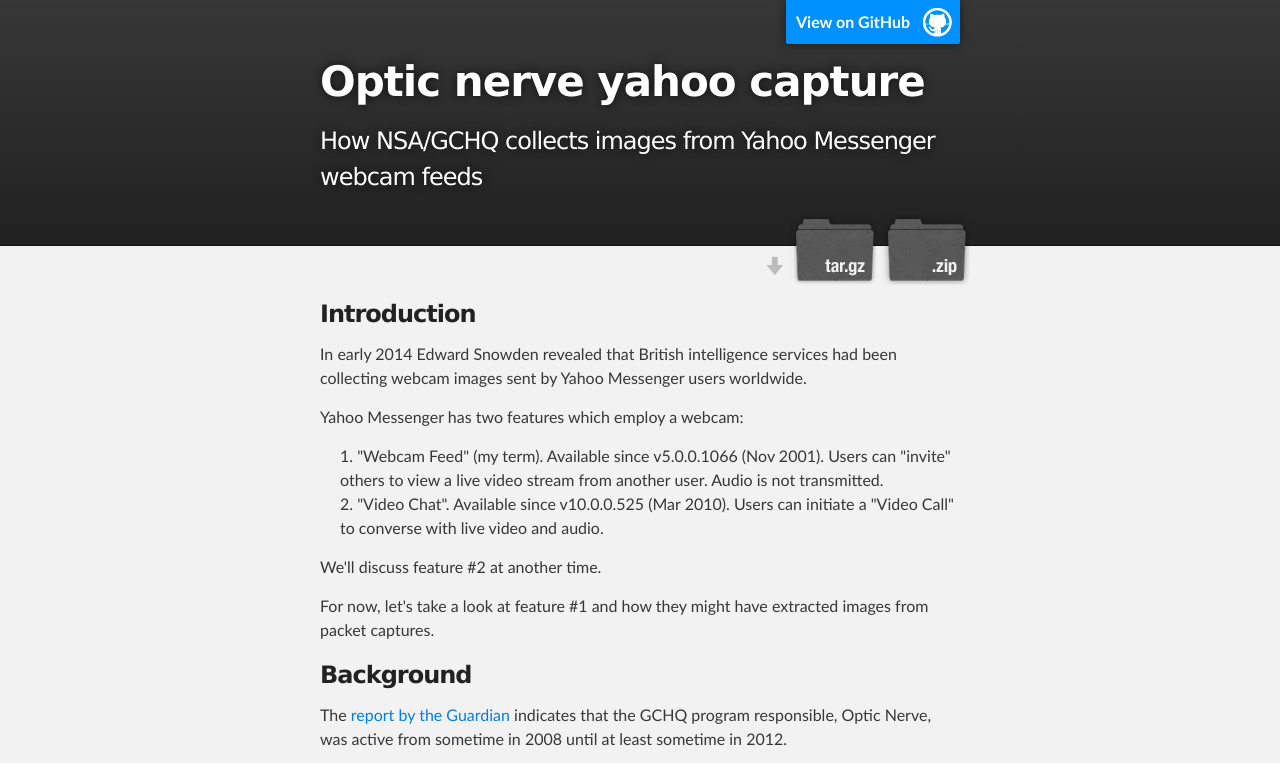
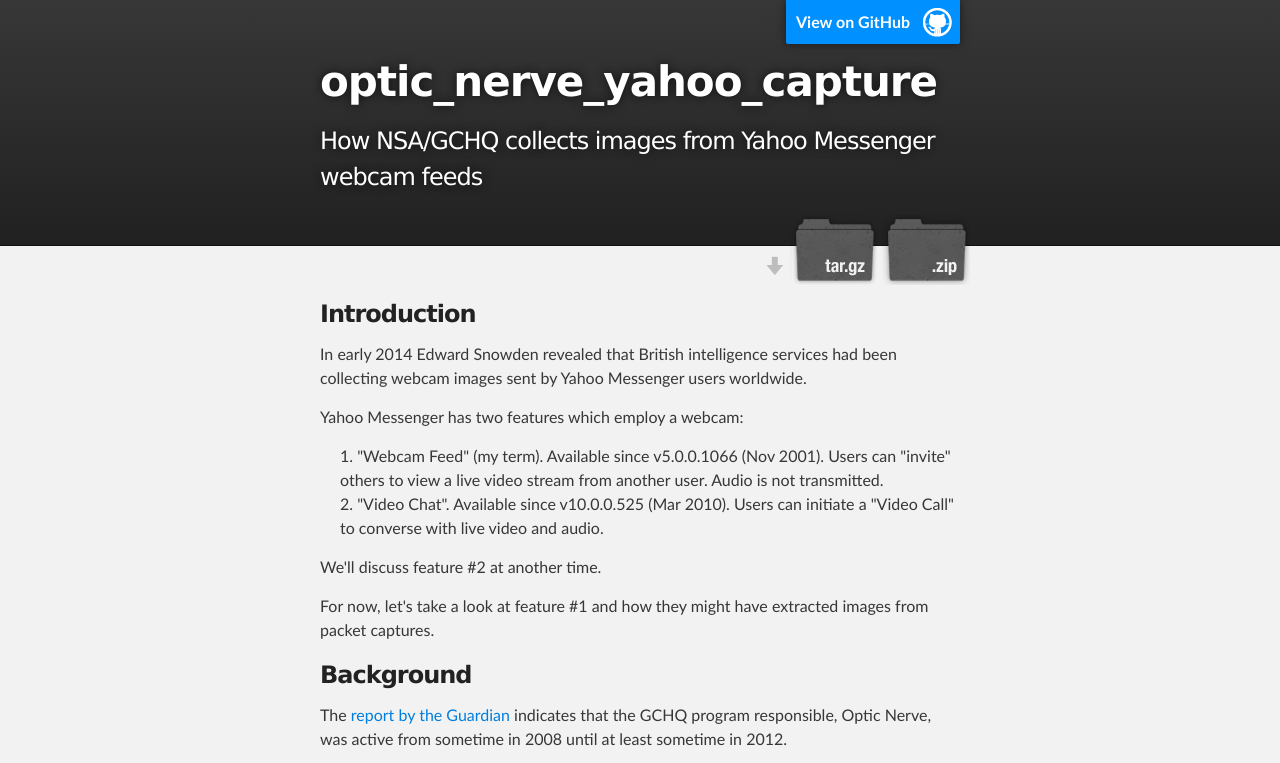
Before and after one commit to TylerOderkirk/optic_nerve_yahoo_capture, a plain HTML site: page index.html in a window 1280 px wide. Shown: the top 763 px of the page. Drawn offline with Linux system fonts and the light colour scheme; a script that the page names is missing.

Commit message:
title underscores

```diff
--- a/index.html
+++ b/index.html
@@ -4,11 +4,11 @@
   <head>
     <meta charset='utf-8' />
     <meta http-equiv="X-UA-Compatible" content="chrome=1" />
-    <meta name="description" content="Optic nerve yahoo capture : How NSA/GCHQ collects images from Yahoo Messenger webcam feeds" />
+    <meta name="description" content="optic_nerve_yahoo_capture : How NSA/GCHQ collects images from Yahoo Messenger webcam feeds" />
 
     <link rel="stylesheet" type="text/css" media="screen" href="stylesheets/stylesheet.css">
 
-    <title>Optic nerve yahoo capture</title>
+    <title>optic_nerve_yahoo_capture</title>
   </head>
 
   <body>
@@ -18,7 +18,7 @@
         <header class="inner">
           <a id="forkme_banner" href="https://github.com/TylerOderkirk/optic_nerve_yahoo_capture">View on GitHub</a>
 
-          <h1 id="project_title">Optic nerve yahoo capture</h1>
+          <h1 id="project_title">optic_nerve_yahoo_capture</h1>
           <h2 id="project_tagline">How NSA/GCHQ collects images from Yahoo Messenger webcam feeds</h2>
 
             <section id="downloads">
@@ -204,7 +204,7 @@ total 8972
     <!-- FOOTER  -->
     <div id="footer_wrap" class="outer">
       <footer class="inner">
-        <p class="copyright">Optic nerve yahoo capture maintained by <a href="https://github.com/TylerOderkirk">TylerOderkirk</a></p>
+        <p class="copyright">optic_nerve_yahoo_capture maintained by <a href="https://github.com/TylerOderkirk">TylerOderkirk</a></p>
         <p>Published with <a href="http://pages.github.com">GitHub Pages</a></p>
       </footer>
     </div>
```
